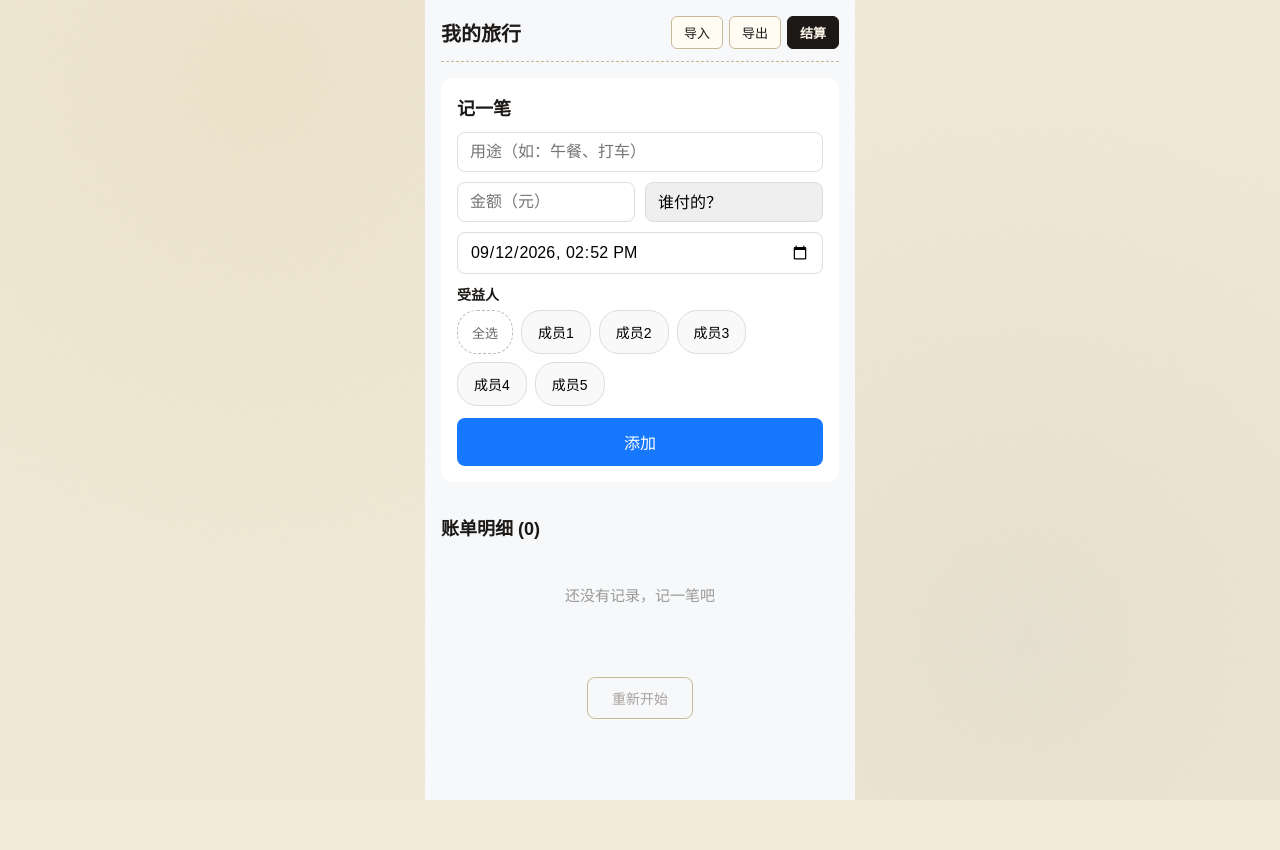
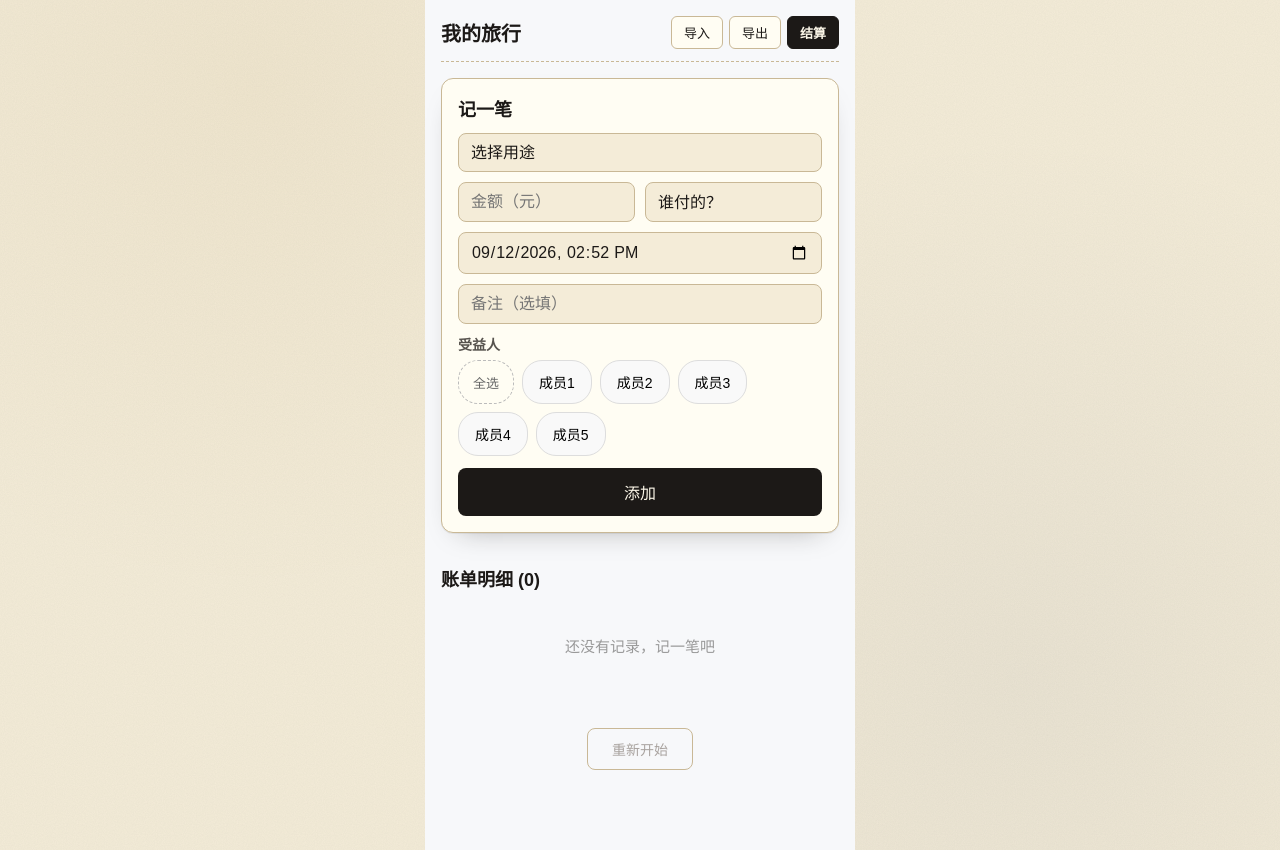
Before and after one commit to xinyuwto/trip-fee-calculator, a Vue app: page /#/ in a window 1280 px wide. Both pictures are taken after a click on the button "开始旅行". Before the commit the page ends 800 px from the top, so only its background shows below. Built offline with nearby package versions, Linux system fonts and the light colour scheme.

Commit message:
style: apply paper-texture theme to ExpenseForm

```diff
--- a/src/components/ExpenseForm.vue
+++ b/src/components/ExpenseForm.vue
@@ -1,6 +1,8 @@
 <script setup>
 import { ref, computed, watch } from 'vue'
 import MemberSelector from './MemberSelector.vue'
+
+const PURPOSE_OPTIONS = ['正餐', '甜点', '纪念品', '酒店', '机票', '火车', '租车', '交通']
 
 const props = defineProps({ members: { type: Array, required: true }, editing: { type: Object, default: null } })
 const emit = defineEmits(['save'])
@@ -10,6 +12,7 @@ const amount = ref('')
 const payerId = ref('')
 const beneficiaryIds = ref([])
 const createdAt = ref('')
+const note = ref('')
 const error = ref('')
 
 watch(() => props.editing, (val) => {
@@ -18,6 +21,7 @@ watch(() => props.editing, (val) => {
   payerId.value = val?.payerId || ''
   beneficiaryIds.value = val?.beneficiaryIds || []
   createdAt.value = val?.createdAt?.slice(0, 16) || toDatetimeLocal(new Date())
+  note.value = val?.note || ''
   error.value = ''
 }, { immediate: true })
 
@@ -30,17 +34,18 @@ const isEditing = computed(() => !!props.editing)
 
 function handleSubmit() {
   error.value = ''
-  if (!purpose.value.trim()) { error.value = '请填写用途'; return }
+  if (!purpose.value) { error.value = '请选择用途'; return }
   const amountCents = Math.round(parseFloat(amount.value) * 100)
   if (!amountCents || amountCents <= 0) { error.value = '请输入有效金额'; return }
   if (!payerId.value) { error.value = '请选择支付人'; return }
   if (beneficiaryIds.value.length === 0) { error.value = '请选择至少一个受益人'; return }
 
   emit('save', {
-    purpose: purpose.value.trim(),
+    purpose: purpose.value,
     amount: amountCents,
     payerId: payerId.value,
     beneficiaryIds: beneficiaryIds.value,
+    note: note.value.trim(),
     createdAt: new Date(createdAt.value).toISOString()
   })
 
@@ -49,6 +54,7 @@ function handleSubmit() {
     amount.value = ''
     payerId.value = ''
     beneficiaryIds.value = []
+    note.value = ''
     createdAt.value = toDatetimeLocal(new Date())
   }
 }
@@ -59,10 +65,13 @@ function handleCancel() {
 </script>
 
 <template>
-  <form class="expense-form" @submit.prevent="handleSubmit">
+  <div class="expense-form">
     <h2>{{ isEditing ? '修改记录' : '记一笔' }}</h2>
 
-    <input v-model="purpose" type="text" placeholder="用途（如：午餐、打车）" maxlength="50" />
+    <select v-model="purpose">
+      <option value="" disabled>选择用途</option>
+      <option v-for="opt in PURPOSE_OPTIONS" :key="opt" :value="opt">{{ opt }}</option>
+    </select>
 
     <div class="row">
       <input v-model="amount" type="number" placeholder="金额（元）" step="0.01" min="0" />
@@ -74,6 +83,8 @@ function handleCancel() {
 
     <input v-model="createdAt" type="datetime-local" />
 
+    <input v-model="note" type="text" placeholder="备注（选填）" maxlength="100" />
+
     <label class="field-label">受益人</label>
     <MemberSelector v-if="members.length" :members="members" v-model="beneficiaryIds" />
 
@@ -81,22 +92,34 @@ function handleCancel() {
 
     <div class="form-actions">
       <button v-if="isEditing" type="button" class="btn-cancel" @click="handleCancel">取消编辑</button>
-      <button type="submit" class="btn-primary">{{ isEditing ? '保存修改' : '添加' }}</button>
+      <button type="button" class="btn-primary" @click="handleSubmit">{{ isEditing ? '保存修改' : '添加' }}</button>
     </div>
-  </form>
+  </div>
 </template>
 
 <style scoped>
-.expense-form { padding: 16px; background: #fff; border-radius: 12px; margin-bottom: 16px; }
-.expense-form h2 { font-size: 18px; margin-bottom: 12px; }
+.expense-form {
+  padding: 16px; background: #fffdf3; border-radius: 12px;
+  margin-bottom: 16px; border: 1px solid var(--rule); box-shadow: var(--shadow);
+}
+.expense-form h2 { font-family: var(--font-title); font-size: 18px; margin-bottom: 12px; }
 .expense-form input, .expense-form select {
-  width: 100%; padding: 10px 12px; font-size: 16px; border: 1px solid #ddd;
-  border-radius: 8px; margin-bottom: 10px;
+  width: 100%; padding: 10px 12px; font-size: 16px;
+  border: 1px solid var(--rule); border-radius: 8px; margin-bottom: 10px;
+  background: var(--paper); color: var(--ink);
 }
+.expense-form input:focus, .expense-form select:focus { outline: none; border-color: var(--indigo); }
 .row { display: flex; gap: 10px; }
-.field-label { display: block; font-size: 14px; font-weight: 600; margin-bottom: 6px; }
-.error { color: #ff4d4f; font-size: 14px; margin-top: 8px; }
+.field-label { display: block; font-size: 14px; font-weight: 600; margin-bottom: 6px; color: var(--ink-soft); }
+.error { color: var(--vermilion); font-size: 14px; margin-top: 8px; }
 .form-actions { display: flex; gap: 10px; margin-top: 12px; }
-.form-actions .btn-cancel { flex: 1; padding: 12px; border: 1px solid #ddd; border-radius: 8px; background: #f5f5f5; font-size: 16px; cursor: pointer; }
-.form-actions .btn-primary { flex: 1; padding: 12px; border: none; border-radius: 8px; background: #1677ff; color: #fff; font-size: 16px; cursor: pointer; }
+.form-actions .btn-cancel {
+  flex: 1; padding: 12px; border: 1px solid var(--rule); border-radius: 8px;
+  background: var(--paper-2); font-size: 16px; cursor: pointer; color: var(--ink);
+}
+.form-actions .btn-primary {
+  flex: 1; padding: 12px; border: none; border-radius: 8px;
+  background: var(--ink); color: #fbf6e8; font-size: 16px; cursor: pointer;
+  font-family: var(--font-title);
+}
 </style>
```
